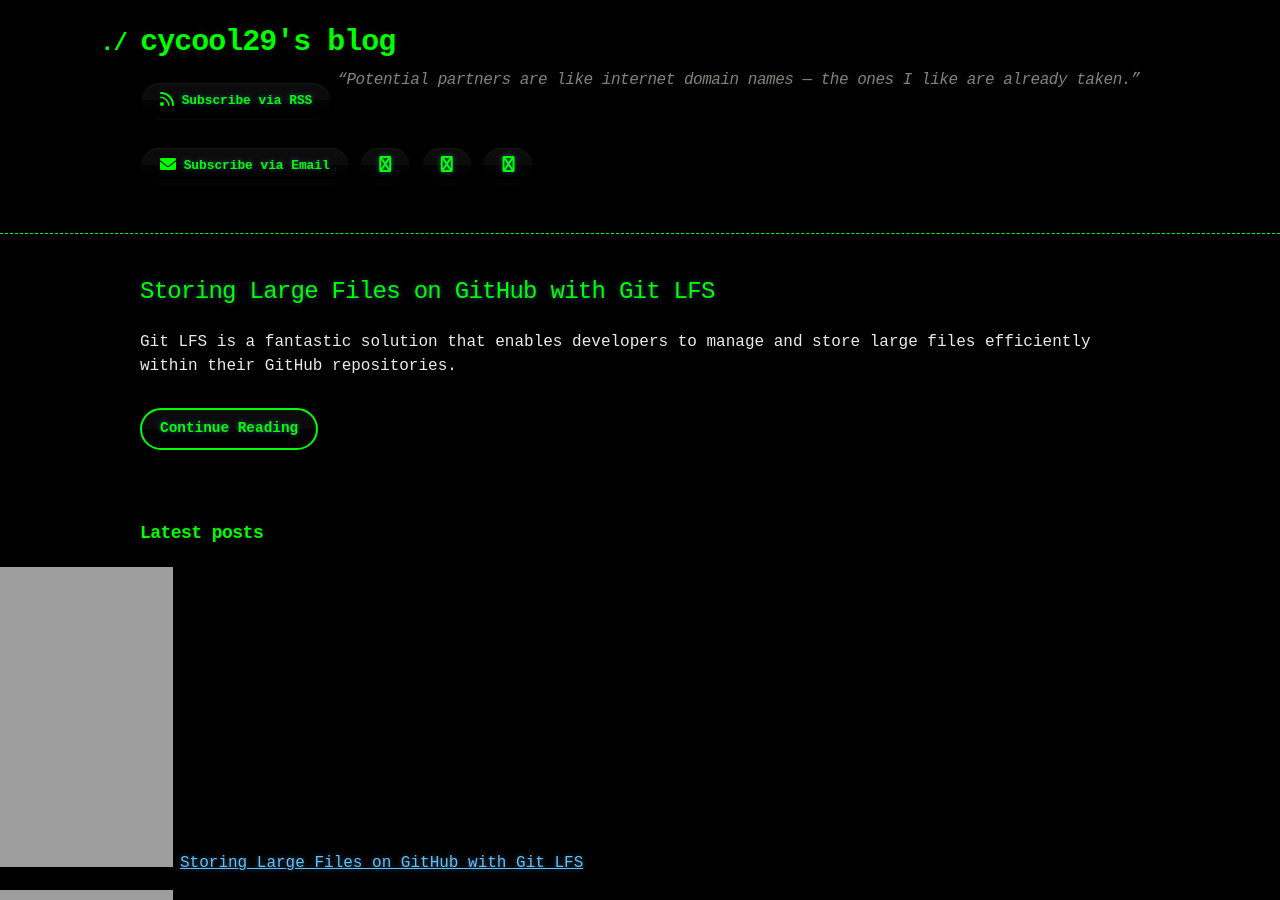
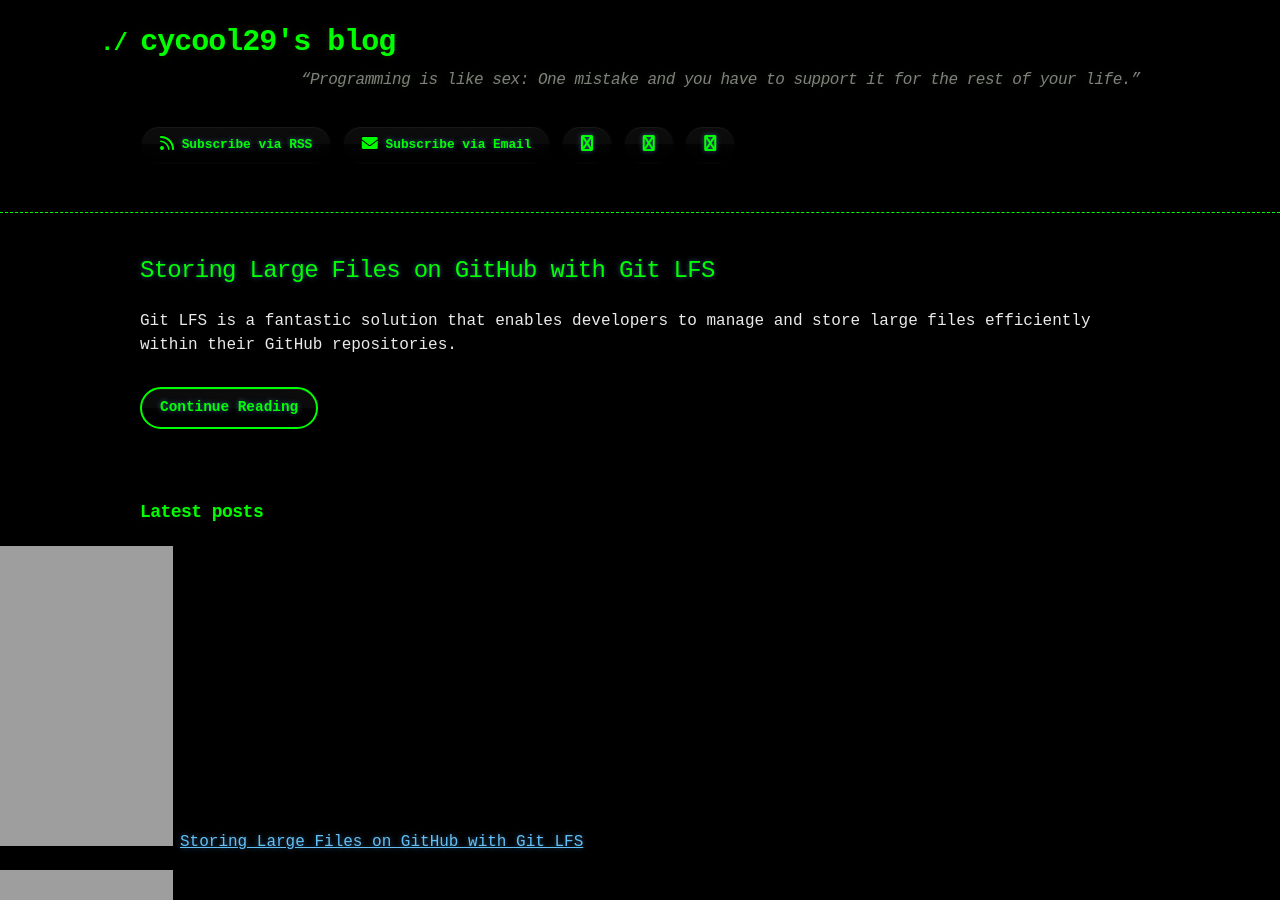
Before and after one commit to cycool29/cycool29.github.io, a Jekyll site: the page built from index.md, in a window 1280 px wide and 900 px high. Built offline with Jekyll 4.4.1, drawn with Linux system fonts in a browser that asks for light colours; a style sheet for code colours, icons or effects is not loaded.

Commit message:
Update quotes

```diff
--- a/_config.yml
+++ b/_config.yml
@@ -1,5 +1,5 @@
 title: cycool29's blog
-description: "“Potential partners are like internet domain names — the ones I like are already taken.” "
+description: "“Programming is like sex: One mistake and you have to support it for the rest of your life.” "
 bio: A high school student. Intermediate in Python, Git, Bash. Learning JavaScript. He/Him. "
 author: cycool29
 url: https://cycool29.github.io
```
